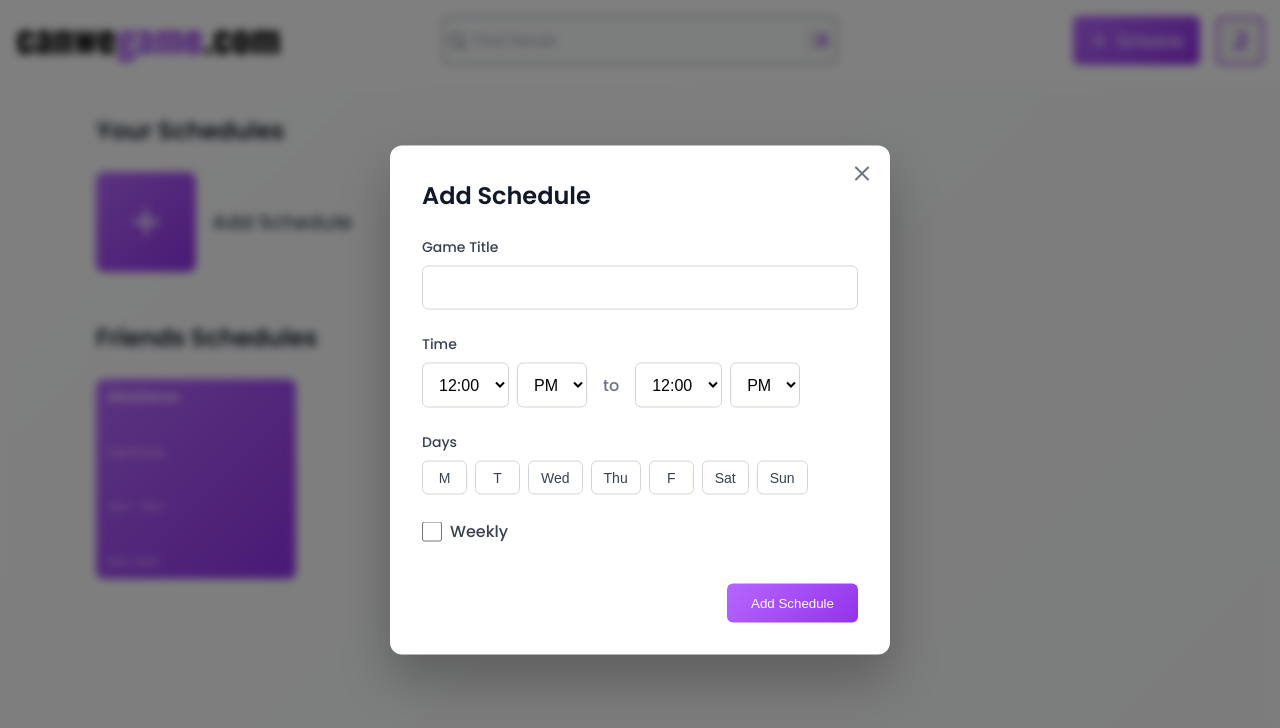
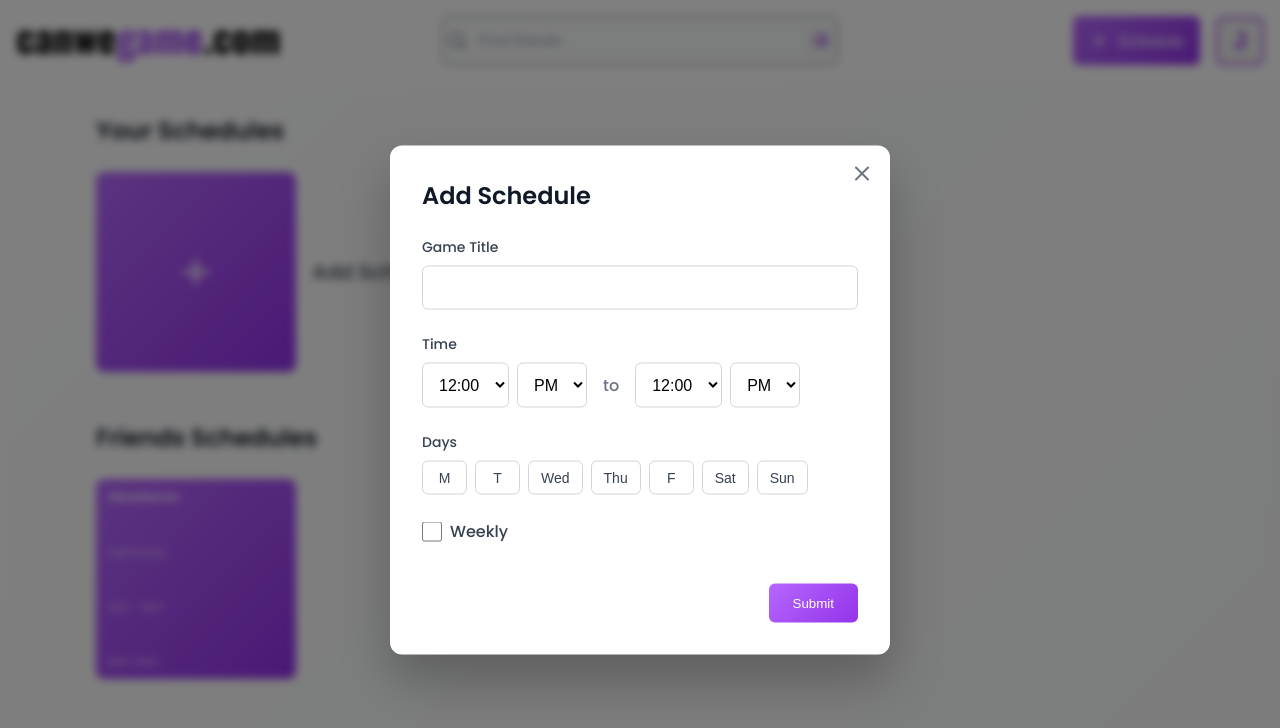
Before and after one commit to mannybennett/CanWeGame-FE, a React (Vite) app: page / in a window 1280 px wide. Both pictures are taken after a click on the button "Schedule". Shown: the top 728 px of the page. Built offline with nearby package versions, Linux system fonts and the light colour scheme.

Commit message:
add button size

```diff
--- a/src/pages/HomePage.jsx
+++ b/src/pages/HomePage.jsx
@@ -366,7 +366,7 @@ export default function HomePage() {
                 {/* Submit Button */}
                 <div className="form-actions">
                   <button type="submit" className="submit-button">
-                    Add Schedule
+                    Submit
                   </button>
                 </div>
               </form>
--- a/src/styles/HomePage.css
+++ b/src/styles/HomePage.css
@@ -81,7 +81,7 @@
 }
 
 .search-icon-left {
-  margin-left: 5px;
+  margin: 0px 5px;
   color: #6b7280;
   pointer-events: none;
 }
@@ -356,8 +356,8 @@
 }
 
 .add-schedule-box {
-  width: 100px;
-  height: 100px;
+  width: 200px;
+  height: 200px;
   background: linear-gradient(135deg, #b667ff 0%, #9333ea 100%);
   border-radius: 0.5rem;
   display: flex;
```
